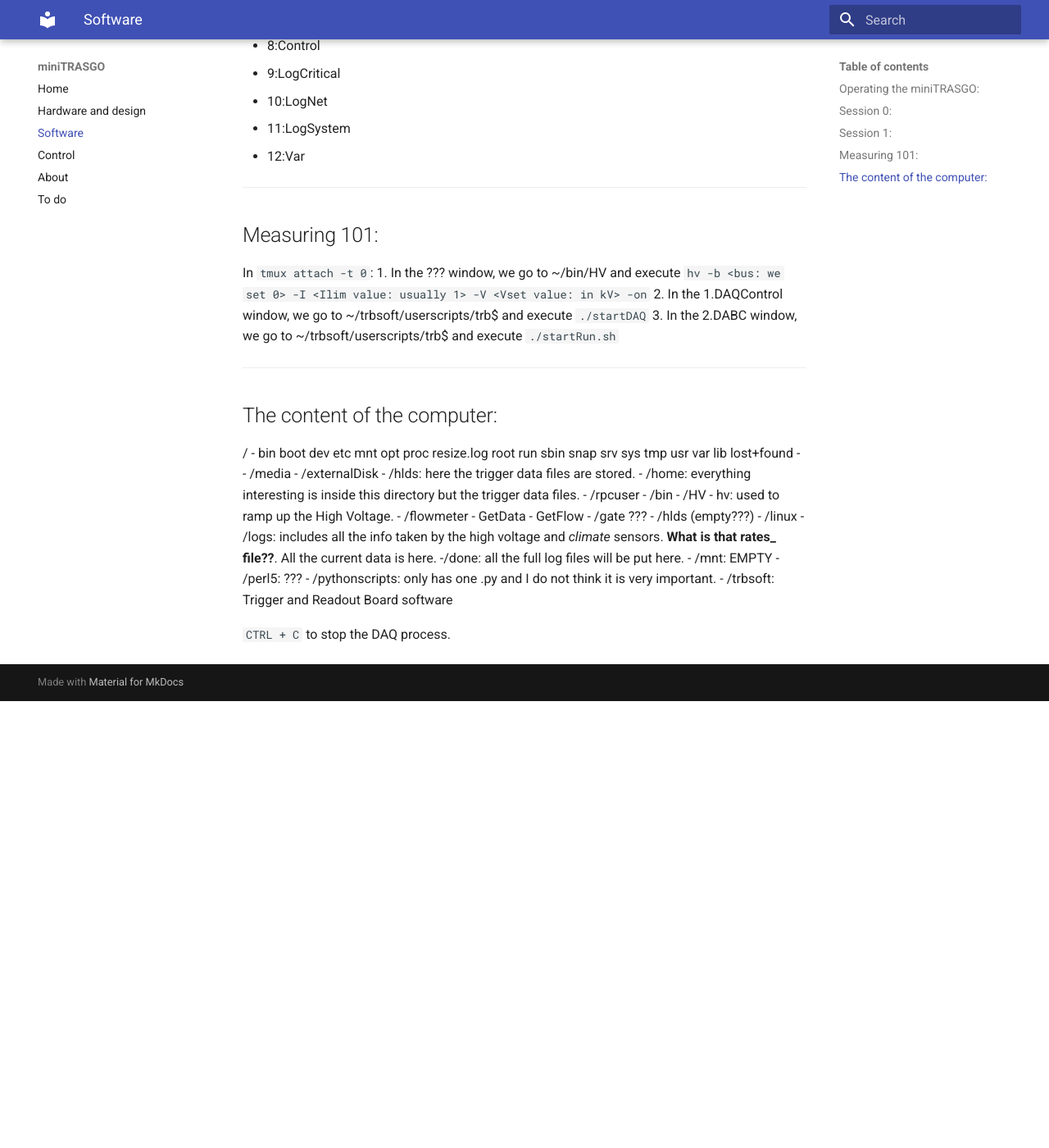
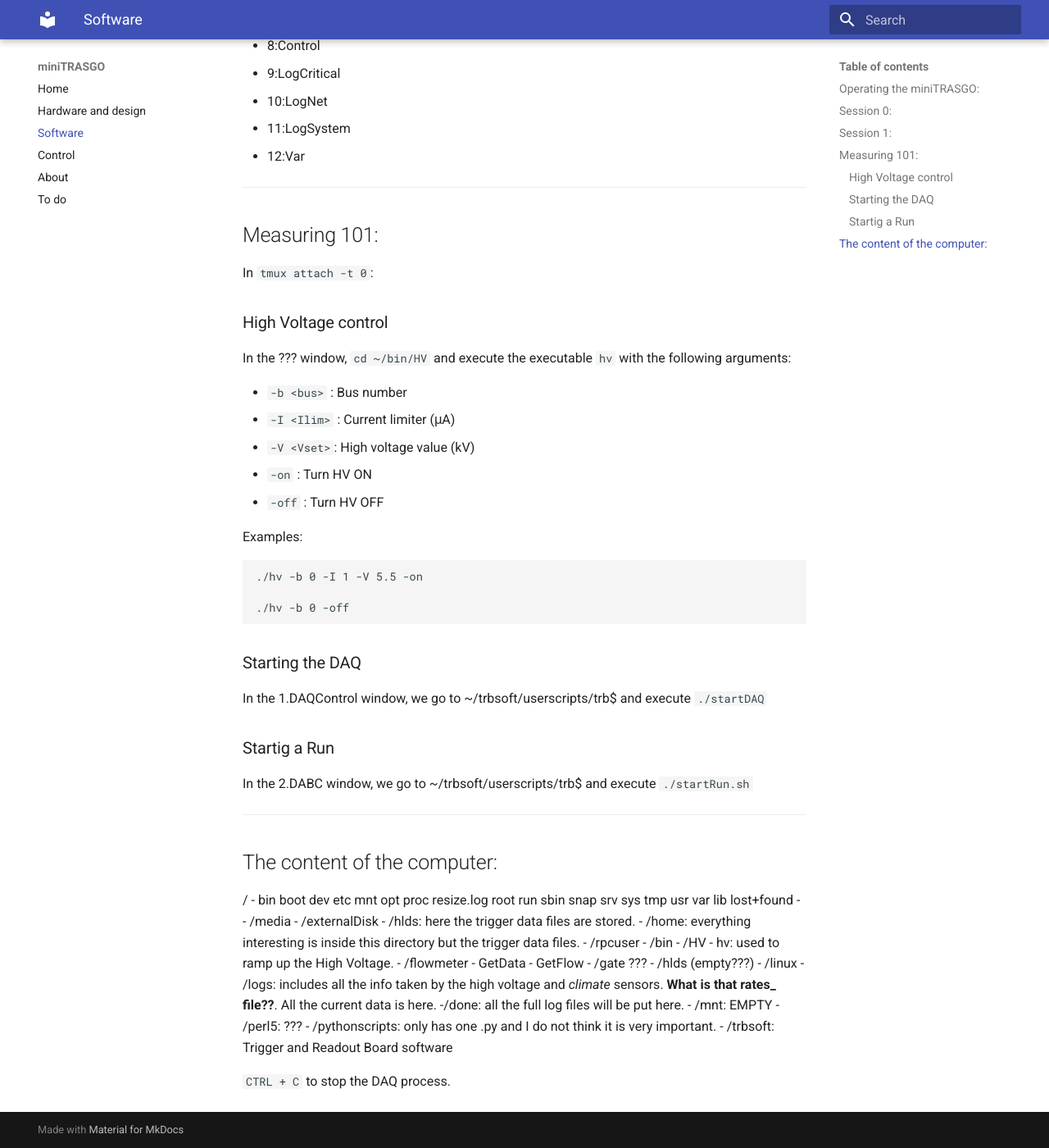
Before and after one commit to cayesoneira/miniTRASGO-documentation, an MkDocs documentation site: the page built from docs/software.md, in a window 1280 px wide and 1400 px high, scrolled down 1651 px. Shown: the whole window at 82% size. Built offline with MkDocs 1.6.1 and Material for MkDocs 9.7.7, drawn with Linux system fonts in a browser that asks for light colours; before the commit the page ends 2506 px from its top, so only the background shows below that.

Commit message:
Update software.md

```diff
--- a/docs/software.md
+++ b/docs/software.md
@@ -48,9 +48,29 @@
 
 ## Measuring 101:
 In `tmux attach -t 0`:
-1. In the ??? window, we go to ~/bin/HV and execute `hv -b <bus: we set 0> -I <Ilim value: usually 1> -V <Vset value: in kV> -on`
-2. In the 1.DAQControl window, we go to ~/trbsoft/userscripts/trb$ and execute `./startDAQ`
-3. In the 2.DABC window, we go to ~/trbsoft/userscripts/trb$ and execute `./startRun.sh`
+
+### High Voltage control
+In the ??? window, `cd ~/bin/HV` and execute the executable `hv` with the following arguments:
+
+- `-b <bus>` : Bus number
+- `-I <Ilim>` : Current limiter (μA)
+- `-V <Vset>`: High voltage value (kV)
+- `-on` : Turn HV ON
+- `-off` : Turn HV OFF
+
+Examples:
+
+    ./hv -b 0 -I 1 -V 5.5 -on
+
+    ./hv -b 0 -off
+
+### Starting the DAQ
+
+In the 1.DAQControl window, we go to ~/trbsoft/userscripts/trb$ and execute `./startDAQ`
+
+### Startig a Run
+
+In the 2.DABC window, we go to ~/trbsoft/userscripts/trb$ and execute `./startRun.sh`
 
 ---
 
```
